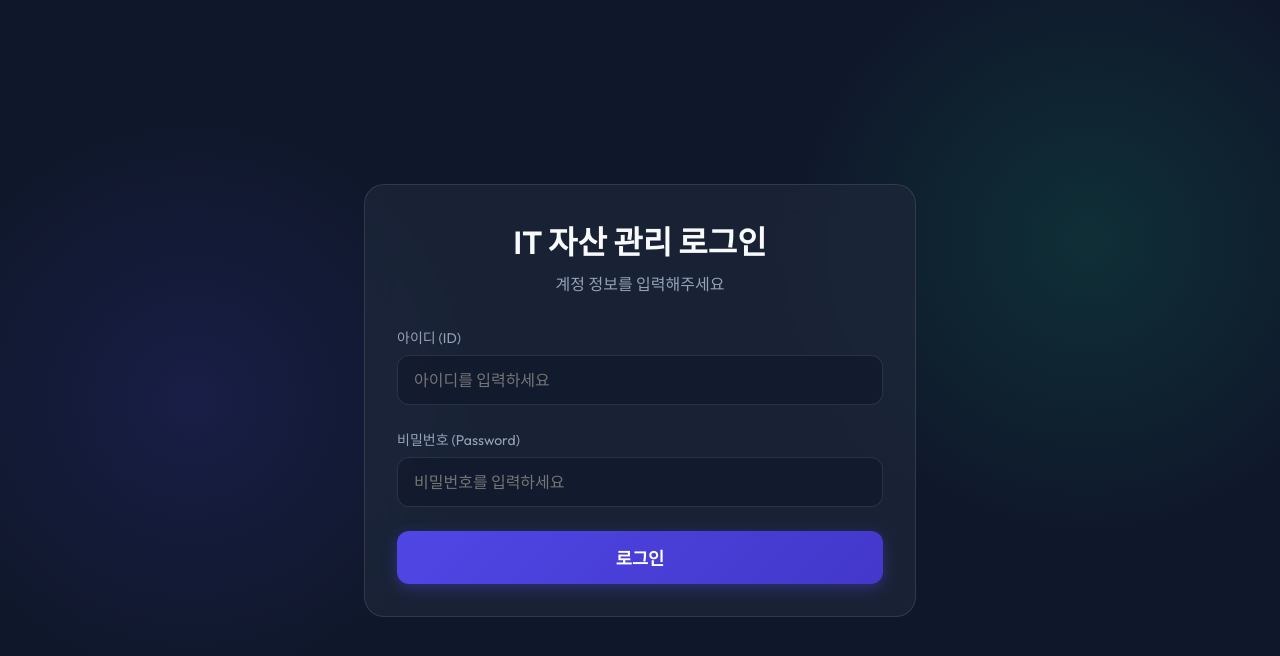
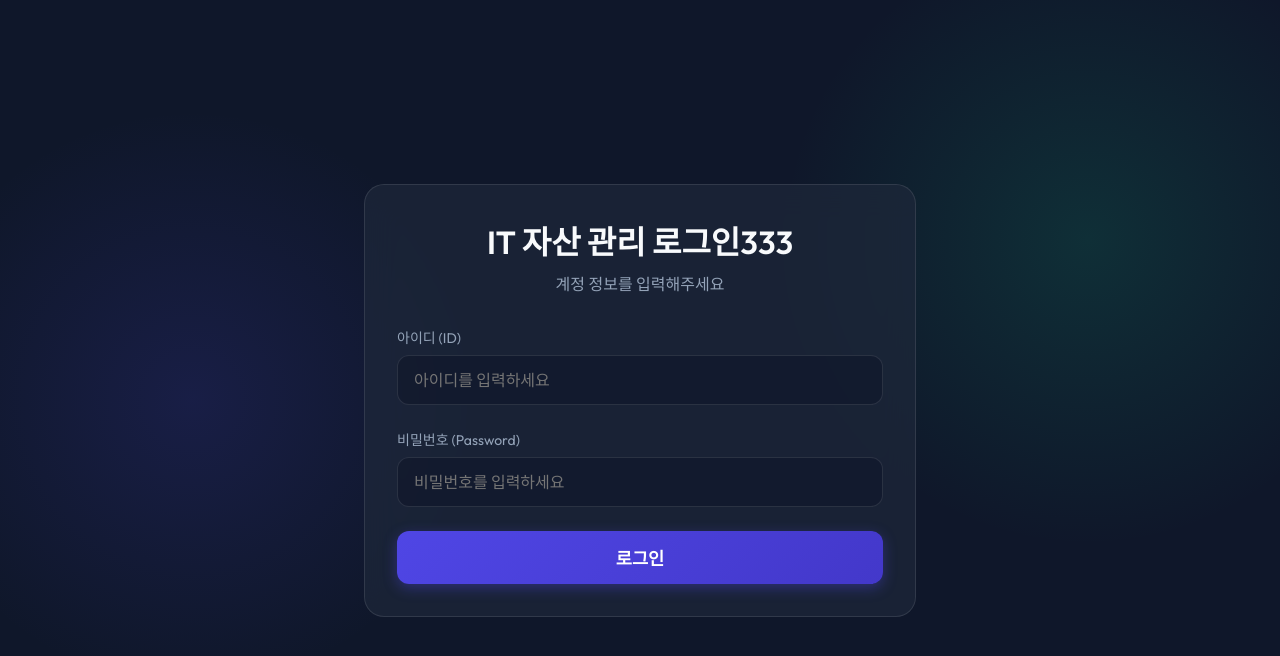
Before and after one commit to dorhi/ITAsset, a React app in the folder frontend/: page /login in a window 1280 px wide. Shown: the top 656 px of the page. Built offline with nearby package versions, Linux system fonts and the light colour scheme; no server answers; the HTML template or start-up script is replaced by a standard one.

Commit message:
login test

```diff
--- a/frontend/src/pages/Login.jsx
+++ b/frontend/src/pages/Login.jsx
@@ -25,7 +25,7 @@ const Login = () => {
   return (
     <div className="login-container">
       <div className="login-card">
-        <h2>IT 자산 관리 로그인</h2>
+        <h2>IT 자산 관리 로그인333</h2>
         <p>계정 정보를 입력해주세요</p>
 
         {error && <div className="error-msg">{error}</div>}
```
